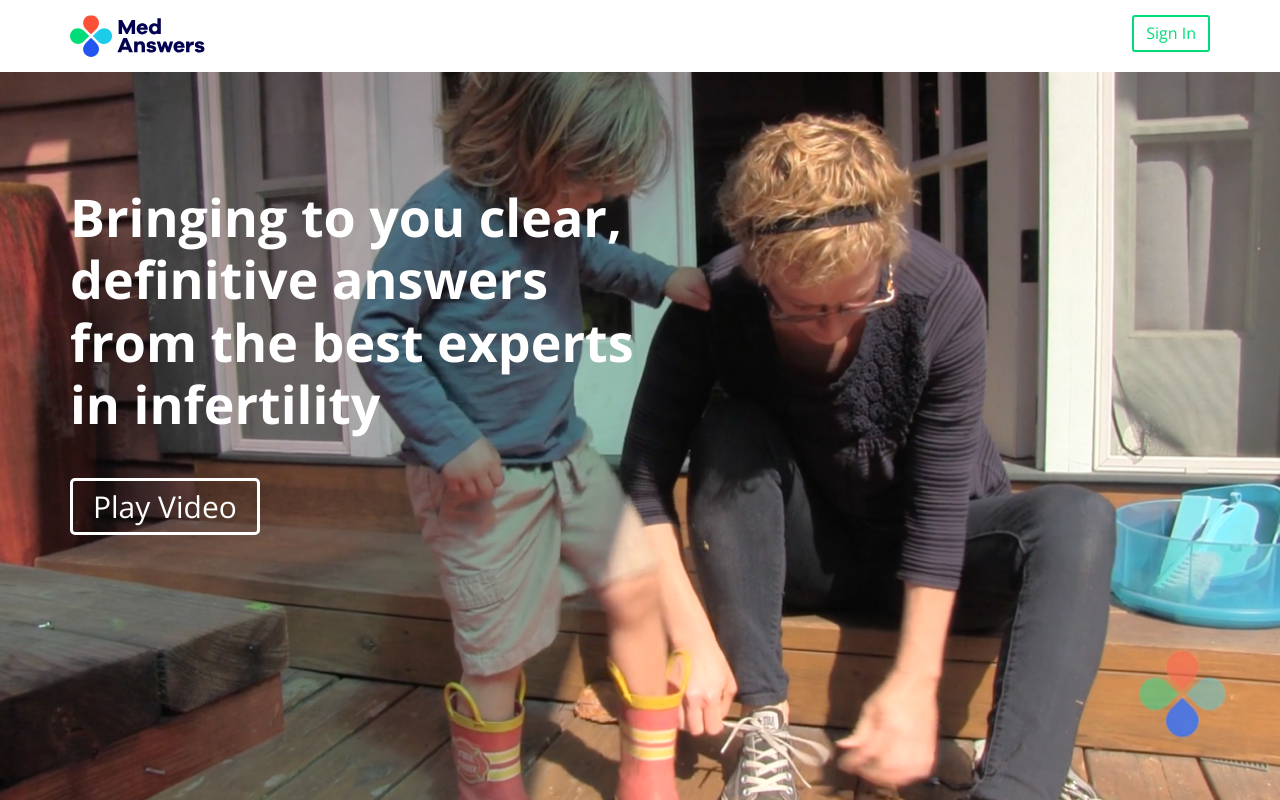
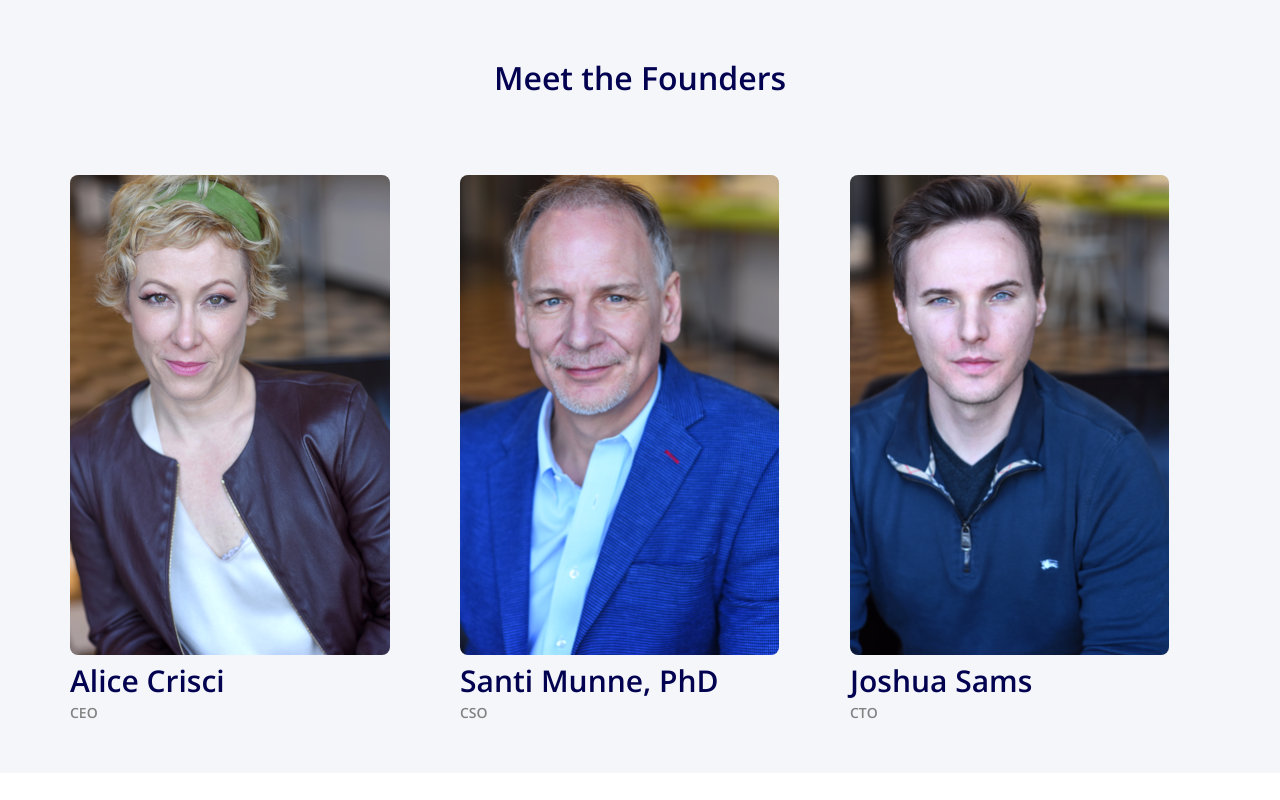
Before and after one commit to AlejandroJSR7/medanswers-about-us, a plain HTML site: page index.html in a window 1280 px wide. Drawn offline with nearby package versions, Linux system fonts and the light colour scheme.

Commit message:
Section Meet the Founders

```diff
--- a/css/medanswers.css
+++ b/css/medanswers.css
@@ -17,7 +17,9 @@
   * Variables
   Colors
     Green: #00DD78;
-    Gray: #95a5a6;
+    Gray : #95a5a6;
+    Gray2: #F4F6F9;
+    BlueDark: #020251;
   Fonts
     font-family: 'Open Sans', sans-serif; - 300, 400, 600, 700
 
@@ -43,6 +45,9 @@ body {
 /*
   * Helpers
 */
+.none {
+  display: none;
+}
 
 /*
   * Misc
@@ -126,10 +131,81 @@ header {
 /*
   * Sections
 */
+.section {
+  padding-top: 60px;
+  padding-bottom: 50px;
+}
+.section--bg-1 {
+  background-color: #F4F6F9;
+}
+.section--bg-2 {
+  background-color: #ffffff;
+}
+.section__title {
+  color: #020251;
+  display: block;
+  font-size: 20px;
+  font-weight: 400;
+  text-align: center;
+  margin-bottom: 20px;
+  width: 100%;
+}
+@media screen and (min-width: 600px) {
+  .section__title {
+    font-size: 24px;
+    margin-bottom: 30px;
+  }
+}
+@media screen and (min-width: 1200px) {
+  .section__title {
+    font-size: 32px;
+    font-weight: 600;
+    margin-bottom: 80px;
+  }
+}
 
 /*
   * Meet the Founders
 */
+.founder {}
+.founder__image {
+  border-radius: 8px;
+  overflow: hidden;
+  position: relative;
+  display: inline-block;
+}
+.founder__image img {
+  max-height: 480px;
+  max-width: 100%;
+}
+.founder__name {
+  font-size: 30px;
+  color: #020251;
+  font-weight: 600;
+}
+.founder__job {
+  font-weight: 600;
+  color: #828282;
+  text-transform: uppercase;
+}
+.founder__description {
+  background-color: rgba(29, 204, 233, 0.8);
+  color: #ffffff;
+  font-weight: 300;
+  height: 100%;
+  left: 0;
+  font-size: 18px;
+  padding: 30px;
+  position: absolute;
+  opacity: 0;
+  transition: opacity 0.5s;
+  top: 0;
+  width: 100%;
+}
+.founder:hover .founder__description {
+  opacity: 1;
+}
+
 
 /*
   * Meet the Team
--- a/index.html
+++ b/index.html
@@ -12,7 +12,7 @@
   <link rel="stylesheet" href="css/medanswers.css">
 </head>
 <body>
-  <header>
+  <header class="none">
     <div class="container">
       <div class="logo pull-left">
         <div class="logo__image">
@@ -23,7 +23,7 @@
     </div> <!-- /container -->
   </header>
 
-  <div class="hero" style="background-image: url(images/content/hero/hero__image-1.png);">
+  <div class="none hero" style="background-image: url(images/content/hero/hero__image-1.png);">
     <div class="container">
       <div class="hero__title">
         Bringing to you clear, definitive answers from the best experts in infertility
@@ -32,6 +32,54 @@
     </div>
   </div>
 
+  <div class="section section--bg-1">
+    <div class="container">
+      <h2 class="section__title">Meet the Founders</h2>
+    </div>
+
+    <div class="container">
+      <div class="row">
+        <div class="col-xs-12 col-md-4">
+          <div class="founder">
+            <div class="founder__image">
+              <img src="images/content/founders/alice-crisci.png" alt="Alice Crisci - CEO">
+              <div class="founder__description">
+                <p>Alice Crisci is a cancer survivor, entrepreneur and activist. She founded Ovum Medical as a science and technology company to launch the global digital health application MedAnswer to help people in health crisis connect to the specialist they need quickly. She also founded the oncofertility charity, Fertile Action, three weeks into her breast cancer diagnosis at 31-years-old.</p>
+              </div>
+            </div>
+            <div class="founder__name">Alice Crisci</div>
+            <div class="founder__job">CEO</div>
+          </div>
+        </div>
+        <div class="col-xs-12 col-md-4">
+          <div class="founder">
+            <div class="founder__image">
+              <img src="images/content/founders/Santi-Munne.png" alt="Santi Munne - CSO">
+              <div class="founder__description">
+                <p>Co-Founder and CSO, is a world-renowned geneticist, and sold his company Reprogenetics US And UK, while it was the largest provider of PGD/PGS in the world.</p>
+              </div>
+            </div>
+            <div class="founder__name">Santi Munne, PhD</div>
+            <div class="founder__job">CSO</div>
+          </div>
+        </div>
+        <div class="col-xs-12 col-md-4">
+          <div class="founder">
+            <div class="founder__image">
+              <img src="images/content/founders/Joshua-Sams.png" alt="Joshua Sams - CTO">
+              <div class="founder__description">
+                <p>Co-Founder and CTO is a technologist and angel investor with consumer, fintech, genomics, analytics, machine learning, logistics and real-time web application products in market. He was former CEO of a TechCrunch 50 company and the White House Advisor responsible for the Jobs Act securities reform. </p>
+              </div>
+            </div>
+            <div class="founder__name">Joshua Sams</div>
+            <div class="founder__job">CTO</div>
+          </div>
+        </div>
+      </div>
+    </div>
+
+  </div>
+
   <script src="js/medanswers.js"></script>
 </body>
 </html>
```
Also changed, not shown: images/content/founders/Alice-Crisci.png (added), images/content/founders/Joshua-Sams.png (added), images/content/founders/Santi-Munne.png (added).
